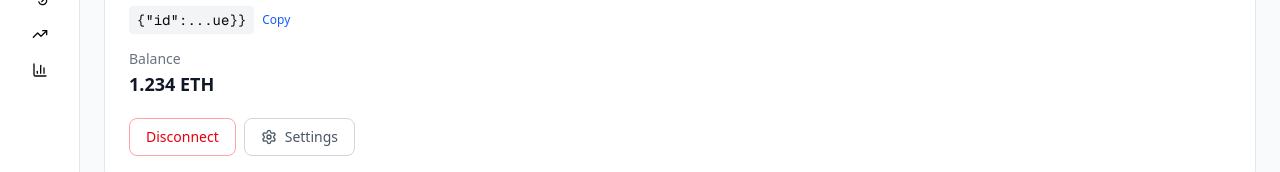
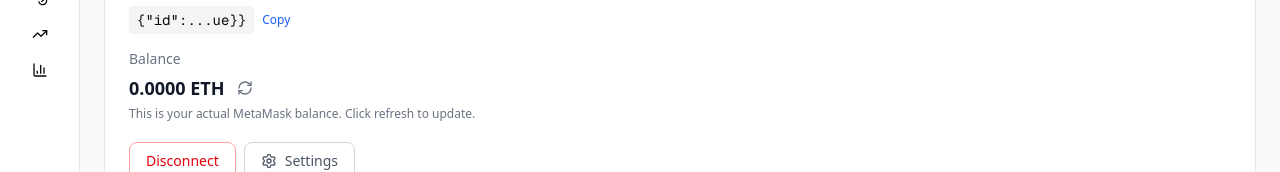
Before and after one commit to abdrafdev/crypt-forex-web, a Next.js app: page /deposits in a window 1280 px wide. Shown: the part 196-368 px from the top of the page. Built offline with nearby package versions, Linux system fonts and the light colour scheme; no server answers; the database is empty; sample sign-in values are in the browser's storage.

Commit message:
feat: fetches the real balance using window.ethereum.request()

```diff
--- a/src/app/(dashboard)/deposits/page.tsx
+++ b/src/app/(dashboard)/deposits/page.tsx
@@ -5,7 +5,7 @@ import { DepositForm, DepositHistory } from '@/components/features/deposits/depo
 import { useState, useEffect } from 'react';
 import { ProtectedRoute } from "@/components/features/auth/protected-route";
 import Link from 'next/link';
-import { Settings, Wallet, AlertCircle } from 'lucide-react';
+import { Settings, Wallet, AlertCircle, RefreshCw } from 'lucide-react';
 
 // Mock data - in production this would come from your API
 const mockDeposits = [
@@ -39,7 +39,9 @@ const mockDeposits = [
 interface MetaMaskAccountDetailsProps {
     account: string;
     balance: string;
+    isLoadingBalance: boolean;
     onDisconnect: () => void;
+    onRefreshBalance: () => void;
 }
 
 interface DepositFormData {
@@ -51,7 +53,7 @@ interface DepositFormData {
 }
 
 // MetaMask Account Details Component
-function MetaMaskAccountDetails({ account, balance, onDisconnect }: MetaMaskAccountDetailsProps) {
+function MetaMaskAccountDetails({ account, balance, isLoadingBalance, onDisconnect, onRefreshBalance }: MetaMaskAccountDetailsProps) {
     const formatAddress = (address: string) => {
         if (!address) return '';
         return `${address.slice(0, 6)}...${address.slice(-4)}`;
@@ -88,7 +90,22 @@ function MetaMaskAccountDetails({ account, balance, onDisconnect }: MetaMaskAcco
 
                 <div>
                     <label className="text-sm font-medium text-gray-500">Balance</label>
-                    <p className="text-lg font-semibold text-gray-900">{balance} ETH</p>
+                    <div className="flex items-center gap-2 mt-1">
+                        <p className="text-lg font-semibold text-gray-900">
+                            {isLoadingBalance ? 'Loading...' : `${balance} ETH`}
+                        </p>
+                        <button
+                            onClick={onRefreshBalance}
+                            disabled={isLoadingBalance}
+                            className="p-1 text-gray-500 hover:text-gray-700 disabled:opacity-50"
+                            title="Refresh balance"
+                        >
+                            <RefreshCw className={`w-4 h-4 ${isLoadingBalance ? 'animate-spin' : ''}`} />
+                        </button>
+                    </div>
+                    <p className="text-xs text-gray-500 mt-1">
+                        This is your actual MetaMask balance. Click refresh to update.
+                    </p>
                 </div>
 
                 <div className="flex gap-2 pt-2">
@@ -136,17 +153,75 @@ function NoMetaMaskAccount() {
 export default function DepositsPage() {
     const [connectedAccount, setConnectedAccount] = useState('');
     const [accountBalance, setAccountBalance] = useState('0.0');
+    const [isLoadingBalance, setIsLoadingBalance] = useState(false);
     const CONTRACT_ADDRESS = "0x...";
+
+    // Function to fetch actual MetaMask balance
+    const fetchMetaMaskBalance = async (account: string) => {
+        try {
+            setIsLoadingBalance(true);
+
+            if (typeof window !== 'undefined' && window.ethereum) {
+                // Check if MetaMask is connected
+                const accounts = await window.ethereum.request({ method: 'eth_accounts' });
+                if (!accounts.includes(account)) {
+                    throw new Error('Account not connected in MetaMask');
+                }
+
+                // Request balance from MetaMask
+                const balance = await window.ethereum.request({
+                    method: 'eth_getBalance',
+                    params: [account, 'latest']
+                });
+
+                // Convert from Wei to ETH (1 ETH = 10^18 Wei)
+                const balanceInEth = parseInt(balance, 16) / Math.pow(10, 18);
+                setAccountBalance(balanceInEth.toFixed(4));
+            } else {
+                throw new Error('MetaMask not found');
+            }
+        } catch (error) {
+            console.error('Error fetching balance:', error);
+            setAccountBalance('0.0000');
+            // You could show a user-friendly error message here
+        } finally {
+            setIsLoadingBalance(false);
+        }
+    };
 
     // Load saved account from localStorage on component mount
     useEffect(() => {
         const savedAccount = localStorage.getItem('metamask_account');
         if (savedAccount) {
             setConnectedAccount(savedAccount);
-            // In a real app, you'd fetch the current balance here
-            setAccountBalance('1.234'); // Mock balance
+            // Fetch the actual balance from MetaMask
+            fetchMetaMaskBalance(savedAccount);
         }
-    }, []);
+
+        // Listen for account changes in MetaMask
+        if (typeof window !== 'undefined' && window.ethereum) {
+            const handleAccountsChanged = (accounts: string[]) => {
+                if (accounts.length === 0) {
+                    // User disconnected
+                    handleAccountDisconnect();
+                } else if (accounts[0] !== connectedAccount) {
+                    // User switched accounts
+                    setConnectedAccount(accounts[0]);
+                    localStorage.setItem('metamask_account', accounts[0]);
+                    fetchMetaMaskBalance(accounts[0]);
+                }
+            };
+
+            window.ethereum.on('accountsChanged', handleAccountsChanged);
+
+            // Cleanup listener on unmount
+            return () => {
+                if (window.ethereum?.removeListener) {
+                    window.ethereum.removeListener('accountsChanged', handleAccountsChanged);
+                }
+            };
+        }
+    }, [connectedAccount]);
 
     const handleAccountDisconnect = () => {
         setConnectedAccount('');
@@ -154,8 +229,13 @@ export default function DepositsPage() {
         localStorage.removeItem('metamask_account');
     };
 
+    const handleRefreshBalance = () => {
+        if (connectedAccount) {
+            fetchMetaMaskBalance(connectedAccount);
+        }
+    };
+
     const handleDepositSubmit = (data: DepositFormData) => {
-        console.log('Deposit data:', data);
         // Here you would call your API to create the deposit
         alert(`Deposit request created: ${data.amount} ${data.currency}`);
     };
@@ -197,7 +277,9 @@ export default function DepositsPage() {
                             <MetaMaskAccountDetails
                                 account={connectedAccount}
                                 balance={accountBalance}
+                                isLoadingBalance={isLoadingBalance}
                                 onDisconnect={handleAccountDisconnect}
+                                onRefreshBalance={handleRefreshBalance}
                             />
                         ) : (
                             <NoMetaMaskAccount />
```
